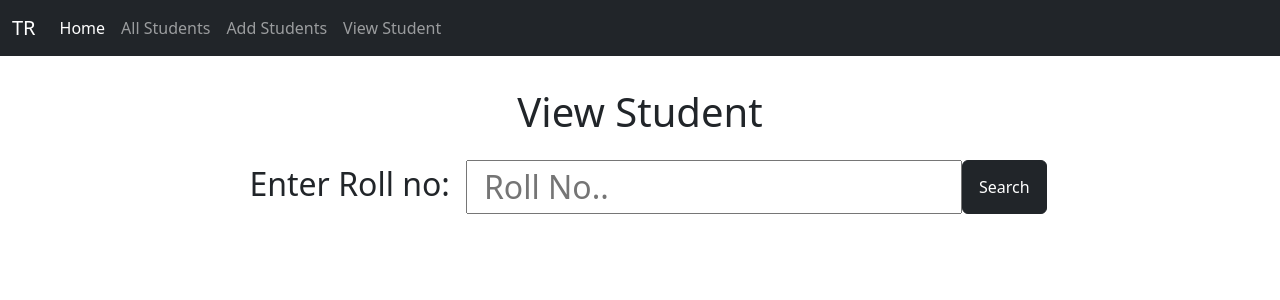
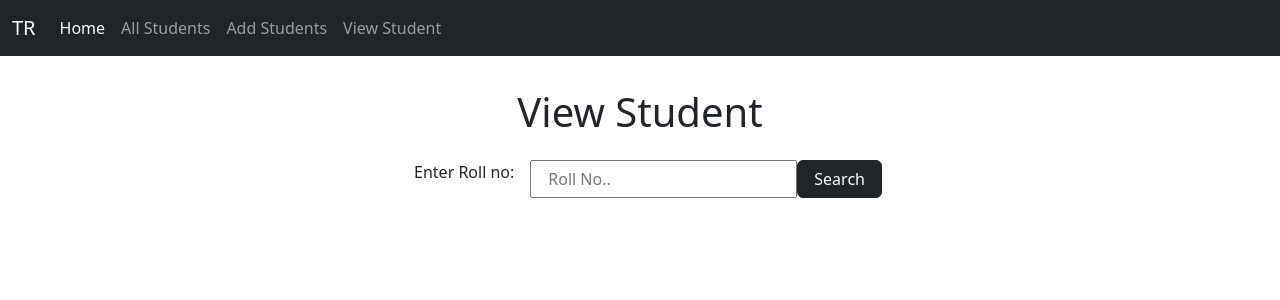
Before and after one commit to vijayghore2024/students-app, a React (Create React App) app: page /viewstud in a window 1280 px wide. Shown: the top 300 px of the page. Built offline with nearby package versions, Linux system fonts and the light colour scheme.

Commit message:
06012024

```diff
--- a/src/components/ViewStudent.jsx
+++ b/src/components/ViewStudent.jsx
@@ -1,17 +1,45 @@
-import React from 'react'
+import React, { useState } from 'react'
+import axios from 'axios';
 
 const ViewStudent = () => {
+
+  const [rno, setRno] = useState('');
+  const [data, setData] = useState(null)
+
+
+  const searchStudent = () => {
+
+    axios.get(`http://localhost:8080/student/${rno}`)
+    .then(function (response) {
+      setData(response.data)
+    })
+  }
+
   return (
     <div className='p-3'>
       <h1 className='text-center py-3'>View Student</h1>
 
-      <div className='d-flex justify-content-center fs-2'>
+      <div className='d-flex justify-content-center'>
           <label htmlFor="stud_name" className="px-3">Enter Roll no: </label>
 
-          <input type="number" className="px-3" id="stud_name" name="stud_name" placeholder="Roll No.." />
+          <input type="number" className="px-3" id="stud_name" name="stud_name" placeholder="Roll No.." value={rno} onChange={(e) => setRno(e.target.value)} />
 
-          <button className='btn btn-dark px-3'>Search</button>
+          <button className='btn btn-dark px-3' onClick={searchStudent}>Search</button>
       </div>
+
+    {
+    (data != null)?
+        (<div className='w-50 border-danger border-3' >
+        <h2>Student Info</h2>
+
+        <h1>Rno: {data.rno}</h1>
+        <h2>Name: {data.name}</h2>
+        <h2>Dob: {data.dob}</h2>
+        <h2>City: {data.city}</h2>
+    </div>): ""
+
+    }
+
     </div>
   )
 }
```
